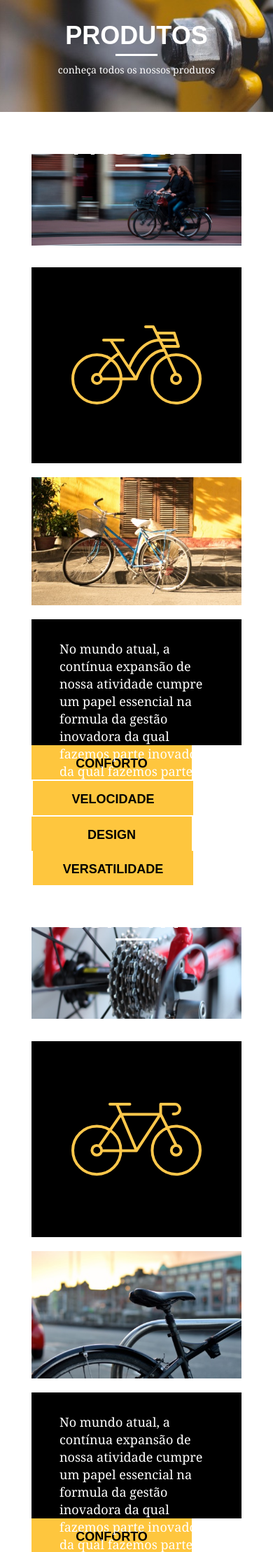
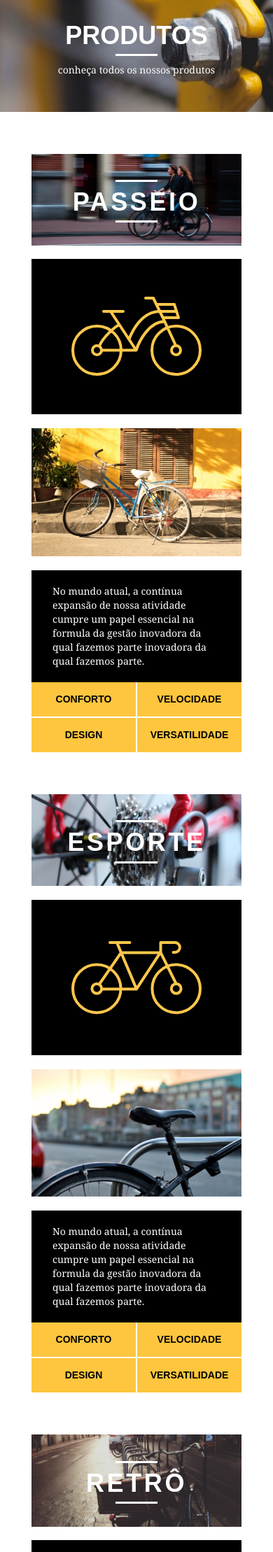
Before and after one commit to JoseCarlos69/bikcraft, a PHP site: page /produtos.html in a window 390 px wide. Shown: the part 232-2450 px from the top of the page at 70% size. Run offline with PHP 8.4, Linux system fonts and the light colour scheme.

Commit message:
Responsividade Produtos

```diff
--- a/web/css/responsivo.css
+++ b/web/css/responsivo.css
@@ -20,7 +20,29 @@
     width: 26px;
     height: 26px;
   }
-}
+
+  /*Produtos*/
+  .produto_item h2 {
+    top: -150px;
+    margin-bottom: -56px;
+  }
+
+  .produto_icone {
+    padding: 41px 0;
+  }
+
+  .produto_info p {
+    font-size: 14px;
+    line-height: 20px;
+    height: 122;
+    padding: 20px 30px;
+  }
+
+  .produto_info ul li {
+    width: 181px;
+    height: 49px;
+  }
+} /*Final dos estilos para tablets*/
 
 /*Estilo para smartphone*/
 @media only screen and (max-width: 787px) {
@@ -95,4 +117,37 @@
     font-size: 14px;
     line-height: 25px;
   }
-}
+
+  /*Produtos*/
+  .produto_item h2 {
+    top: -100px;
+    margin-bottom: -68px;
+  }
+
+  .produto_icone {
+    padding: 41px 0;
+  }
+
+  .produto_info p {
+    font-size: 14px;
+    line-height: 20px;
+    height: auto;
+    padding: 20px 30px;
+  }
+
+  .produto_info ul li {
+    width: 149px;
+    height: 49px;
+    font-size: 14px;
+    line-height: 20px;
+    padding-top: 14px;
+  }
+
+  .form {
+    padding-right: 0px;
+  }
+
+  .orcamento_dados ul {
+    padding-right: 0px;
+  }
+} /*Final do estilo para smartphone*/
```
